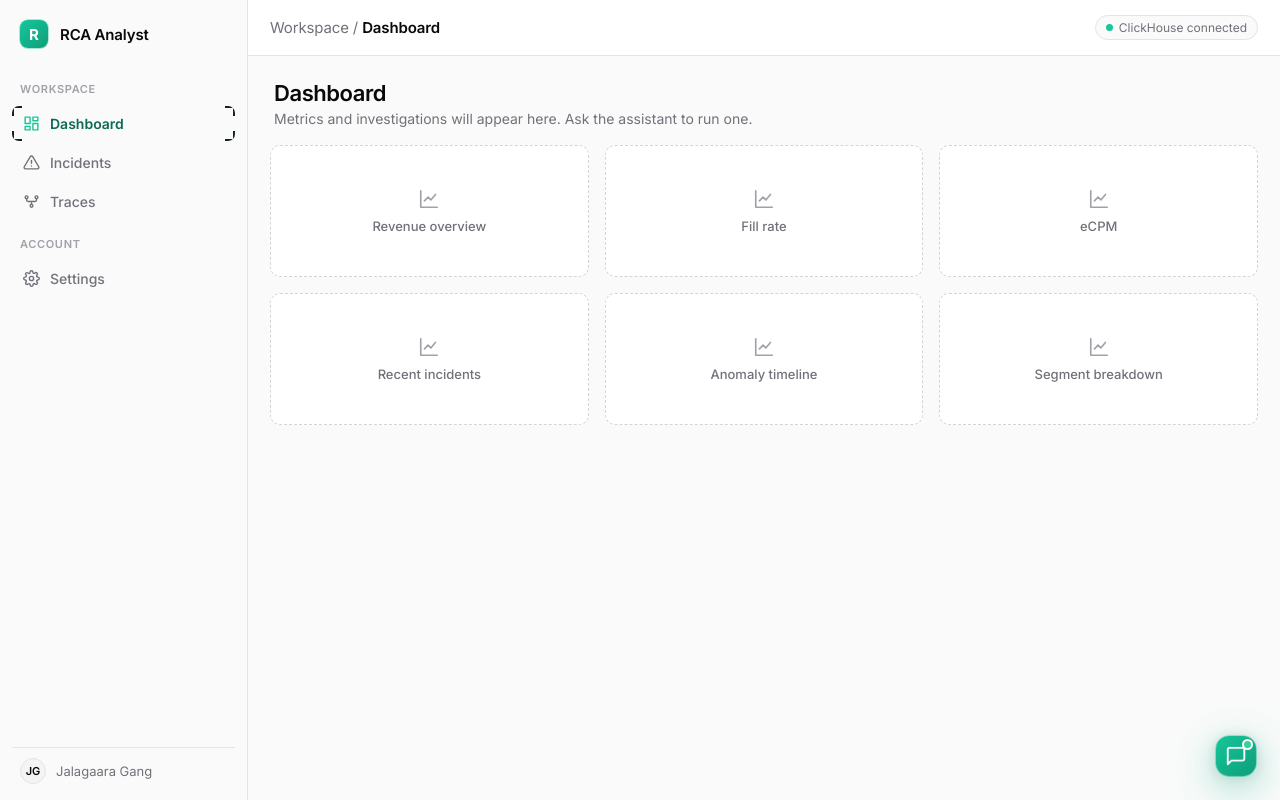
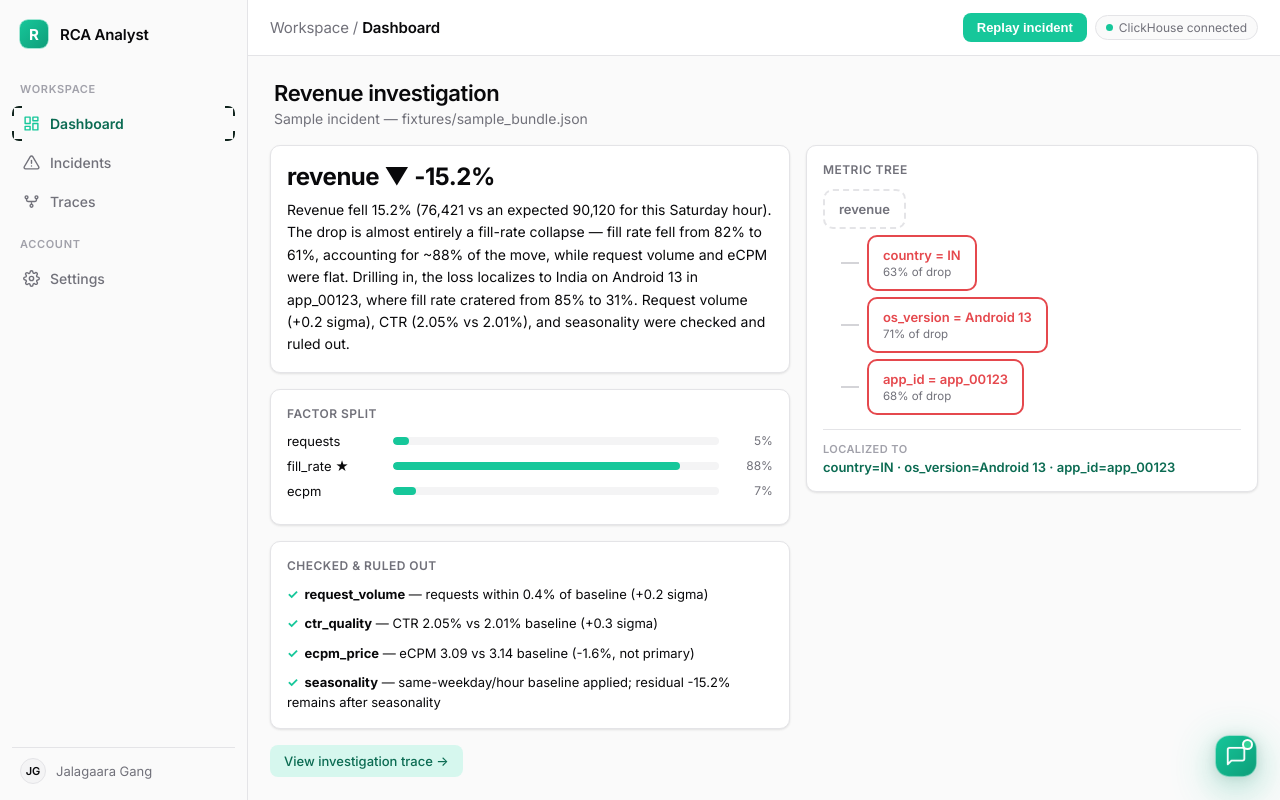
Before and after one commit to Rohanmrao/Clickathon2026, a React (Vite) app in the folder frontend/: page / in a window 1280 px wide. Built offline with nearby package versions, Linux system fonts and the light colour scheme; no server answers; the HTML template or start-up script is replaced by a standard one.

Commit message:
feat: implement investigation story with Evidence Bundle renderer and associated styles

```diff
--- a/frontend/src/App.tsx
+++ b/frontend/src/App.tsx
@@ -1,5 +1,12 @@
 import { useState } from "react";
+import { investigate } from "./api";
+import sampleBundle from "./sample_bundle.json";
+import { DiagnosisCard } from "./components/DiagnosisCard";
+import { FactorSplit } from "./components/FactorSplit";
+import { MetricTree } from "./components/MetricTree";
+import { RuledOutPanel } from "./components/RuledOutPanel";
 import { ChatPanel } from "./components/ChatPanel";
+import type { EvidenceBundle } from "./types";
 
 /* Inline icons (no icon dependency) */
 const I = {
@@ -38,17 +45,24 @@ const NavItem = ({
   </a>
 );
 
-const PlaceholderTile = ({ label }: { label: string }) => (
-  <div className="placeholder">
-    <svg className="ph-icon" viewBox="0 0 24 24" fill="none" stroke="currentColor" strokeWidth="1.8" strokeLinecap="round" strokeLinejoin="round">
-      <path d="M3 3v18h18" /><path d="m7 14 4-4 3 3 5-6" />
-    </svg>
-    <span className="ph-title">{label}</span>
-  </div>
-);
-
 export default function App() {
   const [nav, setNav] = useState("Dashboard");
+  const [bundle, setBundle] = useState<EvidenceBundle>(sampleBundle as EvidenceBundle); // fixtures-first
+  const [loading, setLoading] = useState(false);
+  const [source, setSource] = useState<"fixture" | "live">("fixture");
+
+  const replay = () => {
+    setLoading(true);
+    investigate(bundle.metric || "revenue")
+      .then((b) => {
+        setBundle(b);
+        setSource(b === (sampleBundle as EvidenceBundle) ? "fixture" : "live");
+      })
+      .finally(() => setLoading(false));
+  };
+
+  const fd = bundle.factor_decomposition;
+
   return (
     <div className="layout">
       <aside className="sidebar">
@@ -76,6 +90,9 @@ export default function App() {
             <span className="topbar-crumb">Workspace / </span>Dashboard
           </div>
           <div className="topbar-actions">
+            <button className="btn-primary" onClick={replay} disabled={loading}>
+              {loading ? "Investigating…" : "Replay incident"}
+            </button>
             <span className="pill"><span className="dot" /> ClickHouse connected</span>
           </div>
         </header>
@@ -83,16 +100,35 @@ export default function App() {
         <div className="main">
           <section className="dash">
             <div className="dash-head">
-              <h1>Dashboard</h1>
-              <p>Metrics and investigations will appear here. Ask the assistant to run one.</p>
+              <h1>Revenue investigation</h1>
+              <p>{source === "live" ? "Live from /investigate" : "Sample incident — fixtures/sample_bundle.json"}</p>
             </div>
-            <div className="grid">
-              <PlaceholderTile label="Revenue overview" />
-              <PlaceholderTile label="Fill rate" />
-              <PlaceholderTile label="eCPM" />
-              <PlaceholderTile label="Recent incidents" />
-              <PlaceholderTile label="Anomaly timeline" />
-              <PlaceholderTile label="Segment breakdown" />
+
+            <div className="story">
+              <div className="story-main">
+                <DiagnosisCard metric={bundle.metric} anomaly={bundle.anomaly} narrative={bundle.narrative} />
+                <FactorSplit factors={fd.factors} primary={fd.primary_factor} />
+                <RuledOutPanel items={bundle.ruled_out} />
+                {bundle.trace_url && (
+                  <a className="trace-btn" href={bundle.trace_url} target="_blank" rel="noreferrer">
+                    View investigation trace →
+                  </a>
+                )}
+              </div>
+              <div className="story-side">
+                <section className="card tree-card">
+                  <h3>Metric tree</h3>
+                  <MetricTree metric={bundle.metric} nodes={bundle.drilldown} />
+                  {bundle.localized_segment && Object.keys(bundle.localized_segment).length > 0 && (
+                    <div className="localized">
+                      <span className="localized-label">Localized to</span>
+                      <span className="localized-val">
+                        {Object.entries(bundle.localized_segment).map(([k, v]) => `${k}=${v}`).join(" · ")}
+                      </span>
+                    </div>
+                  )}
+                </section>
+              </div>
             </div>
           </section>
         </div>
--- a/frontend/src/index.css
+++ b/frontend/src/index.css
@@ -146,6 +146,58 @@ body { margin: 0; background: var(--bg); color: var(--text); font-size: 14px; }
 .placeholder .ph-icon { width: 22px; height: 22px; color: var(--muted-2); }
 .placeholder .ph-title { font-size: 13px; font-weight: 500; color: var(--muted); }
 
+/* ---------- investigation story (Evidence Bundle renderer) ---------- */
+.btn-primary {
+  border: 0; background: var(--accent); color: #fff; font-weight: 600; font-size: 13px;
+  padding: 7px 14px; border-radius: 8px; cursor: pointer; transition: filter 0.15s ease;
+}
+.btn-primary:hover { filter: brightness(0.96); }
+.btn-primary:disabled { opacity: 0.6; cursor: default; }
+
+.story { display: grid; grid-template-columns: 1.15fr 1fr; gap: 16px; align-items: start; }
+.story-main { display: flex; flex-direction: column; gap: 16px; min-width: 0; }
+.story-side { min-width: 0; }
+
+.card h3 {
+  margin: 0 0 12px; font-size: 12px; font-weight: 600; letter-spacing: 0.04em;
+  text-transform: uppercase; color: var(--muted);
+}
+.headline { font-size: 24px; font-weight: 700; letter-spacing: -0.02em; margin-bottom: 8px; color: var(--text); }
+.narrative { margin: 0; line-height: 1.6; color: var(--text); font-size: 14px; }
+
+.bar-row { display: grid; grid-template-columns: 96px 1fr 44px; align-items: center; gap: 10px; margin: 9px 0; }
+.bar-label { font-size: 13px; color: var(--text); }
+.bar-track { background: var(--surface-2); border-radius: 6px; height: 8px; overflow: hidden; }
+.bar-fill { display: block; height: 100%; background: var(--accent); border-radius: 6px; }
+.bar-val { font-size: 12px; color: var(--muted); text-align: right; }
+
+.ruled-out { list-style: none; padding: 0; margin: 0; display: flex; flex-direction: column; gap: 10px; }
+.ruled-out li { font-size: 13px; line-height: 1.5; color: var(--text); }
+.check { color: var(--accent); margin-right: 6px; font-weight: 700; }
+
+.tree { display: flex; flex-direction: column; gap: 6px; }
+.node {
+  border: 2px solid var(--border); border-radius: 10px; padding: 10px 14px;
+  display: flex; flex-direction: column; gap: 2px; background: var(--bg); font-size: 13px;
+}
+.node.root { align-self: flex-start; color: var(--muted); font-weight: 600; border-style: dashed; }
+.node strong { font-weight: 600; }
+.branch { display: flex; align-items: center; gap: 8px; padding-left: 18px; }
+.edge { width: 18px; height: 2px; background: var(--border-strong); flex-shrink: 0; }
+.pct { font-size: 11.5px; color: var(--muted); }
+.localized { margin-top: 14px; padding-top: 12px; border-top: 1px solid var(--border); display: flex; flex-direction: column; gap: 3px; }
+.localized-label { font-size: 11px; font-weight: 600; letter-spacing: 0.04em; text-transform: uppercase; color: var(--muted-2); }
+.localized-val { font-size: 13px; font-weight: 600; color: var(--accent-ink); }
+
+.trace-btn {
+  align-self: flex-start; display: inline-flex; align-items: center; gap: 6px;
+  text-decoration: none; font-size: 13px; font-weight: 500; color: var(--accent-ink);
+  background: var(--accent-soft); padding: 8px 14px; border-radius: 8px; transition: filter 0.15s ease;
+}
+.trace-btn:hover { filter: brightness(0.97); }
+
+@media (max-width: 900px) { .story { grid-template-columns: 1fr; } }
+
 /* ---------- floating assistant (LibreChat) ---------- */
 .chat-fab {
   position: fixed; right: 24px; bottom: 24px; z-index: 60;
```
